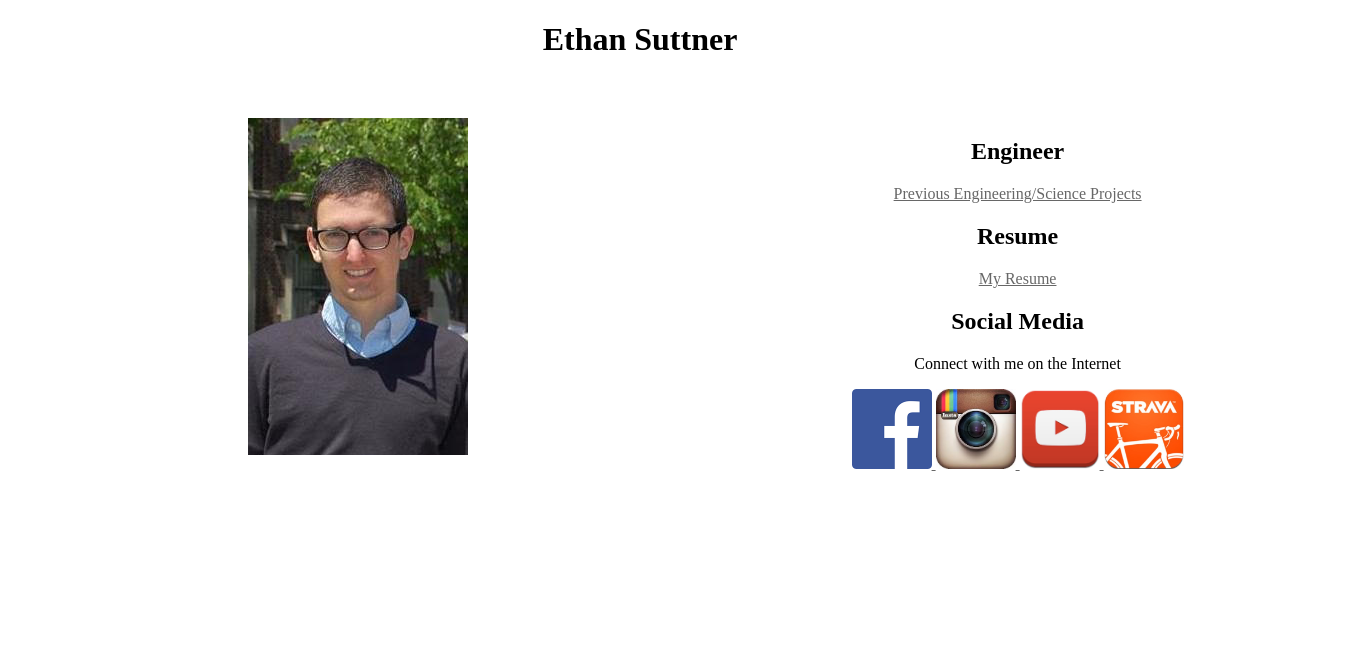
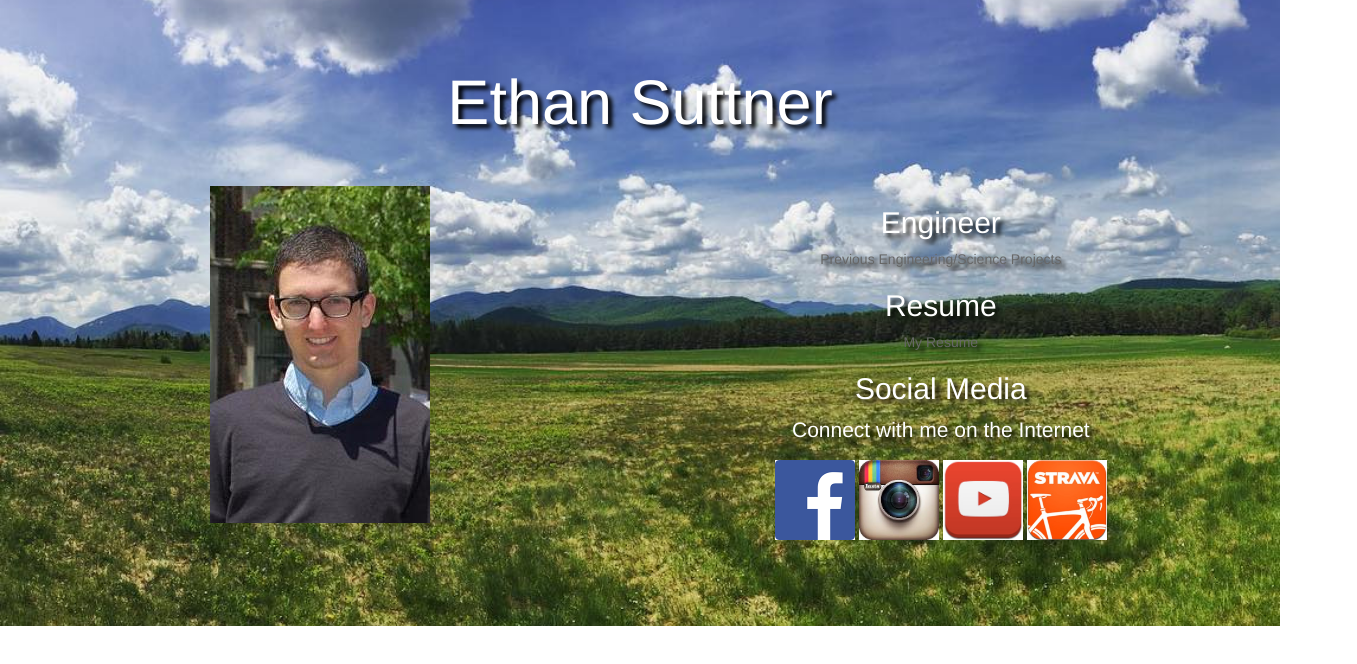
Before and after one commit to ethansuttner/ethansuttner.github.io, a plain HTML site: page index.html in a window 1280 px wide. Shown: the whole page, 1357 px wide, since content can reach past the window. Drawn offline with nearby package versions, Linux system fonts and the light colour scheme.

Commit message:
Adding jumbotron images and implementing bootstrap

```diff
--- a/index.html
+++ b/index.html
@@ -2,10 +2,13 @@
 <html>
 <head>
   <meta name="viewport" content="width=device-width, initial-scale=1.0">
-    <title>Ethan Suttner 2</title>
-    <link rel='stylesheet' href='style.css'/>
+  <title>Ethan Suttner</title>
+  <!-- <link rel='stylesheet' href='style.css'/> -->
+  <link rel="stylesheet" href="https://maxcdn.bootstrapcdn.com/bootstrap/3.3.6/css/bootstrap.min.css" integrity="sha384-1q8mTJOASx8j1Au+a5WDVnPi2lkFfwwEAa8hDDdjZlpLegxhjVME1fgjWPGmkzs7" crossorigin="anonymous">
+  <link href="style.css" rel="stylesheet">
 </head>
 <body>
+  <div class="jumbotron">
     <div id="header">
       <h1>Ethan Suttner</h1>
     </div>
@@ -25,10 +28,10 @@
       <div class="col">
         <h2>Social Media</h2>
         <p>Connect with me on the Internet</p>
-          <a href="https://www.facebook.com/ethan.suttner"> <img width="80" height="80"  src="facebook_img.png">
-          <a href="https://instagram.com/ethansuttner"> <img width="80" height="80"  src="instagram_logo.jpg">
-          <a href="https://www.youtube.com/user/cornellbamf/videos"><img width="80" height="80" src="youtube.jpg">
-          <a href="https://www.strava.com/athletes/esuttner"><img width="80" height="80" src="Strava-Logo.jpg">
+        <a href="https://www.facebook.com/ethan.suttner"> <img width="80" height="80"  src="facebook_img.png"></a>
+        <a href="https://instagram.com/ethansuttner"> <img width="80" height="80"  src="instagram_logo.jpg"></a>
+        <a href="https://www.youtube.com/user/cornellbamf/videos"><img width="80" height="80" src="youtube.jpg"></a>
+        <a href="https://www.strava.com/athletes/esuttner"><img width="80" height="80" src="Strava-Logo.jpg"></a>
       </div>
     </div>
   </div>
--- a/style.css
+++ b/style.css
@@ -1,3 +1,13 @@
+.jumbotron{
+  margin-bottom: 0px;
+  background-image: url("adk_high_peaks.jpg");
+  background-position: 0% 25%;
+  background-size: cover;
+  background-repeat: no-repeat;
+  color: white;
+  text-shadow: black 0.3em 0.3em 0.3em;
+}
+
 img {
   max-width: 100%
 }
@@ -13,11 +23,12 @@ body {
   padding: 0;
 }
 
+
 #rightside{
 	float: center;
-        box sizing: border-box;
-        min-height: 150px;
-        min-width: 150px;
+  /*box sizing: border-box;*/
+  min-height: 150px;
+  min-width: 150px;
 	padding: 3%;
 }
 
```
Also changed, not shown: Cascadilla_slow_shutter_1.jpg (added), White_board_wash.jpg (added), adk_high_peaks.jpg (added). Lines whose indentation alone changed are shown as unchanged.
